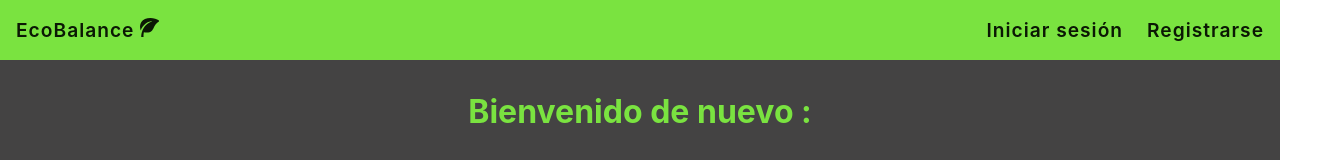
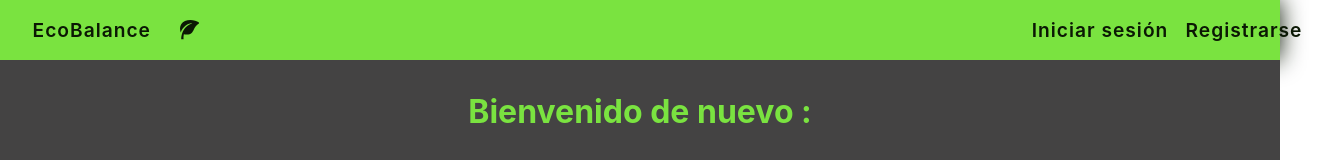
Before and after one commit to Alejandro-Bernal-M/ecobalance, a Next.js app: page /dashboard/profile in a window 1280 px wide. Shown: the top 160 px of the page, 1344 px wide, since content can reach past the window. Built offline with nearby package versions, Linux system fonts and the light colour scheme; no server answers.

Commit message:
Update styles

```diff
--- a/src/app/dashboard/profile/profile.module.css
+++ b/src/app/dashboard/profile/profile.module.css
@@ -40,3 +40,9 @@
 .icons {
   padding-left: 5px;
 }
+
+@media (width < 768px) {
+  .register_holder {
+    width: 100%;
+  }
+}
--- a/src/components/navbar.module.css
+++ b/src/components/navbar.module.css
@@ -1,5 +1,6 @@
 .nav{
   display: flex;
+  flex-wrap: wrap;
   width: 100%;
   height: auto;
   justify-content: space-between;
@@ -11,12 +12,18 @@
   font-weight: 600;
   letter-spacing: 1px;
   font-size: var(--font-size-2);
+  gap: var(--space-2);
 }
 
 .nav a {
   text-decoration: none;
   color: var(--color-2);
   width: 200px;
+  display: flex;
+  justify-content: space-evenly;
+  align-items: center;
+  flex-wrap: wrap;
+  gap: var(--space-0);
 }
 
 .ul {
@@ -26,10 +33,13 @@
   color: var(--color-2);
   align-items: center;
   justify-content: center;
+  width: auto;
+  max-width: 350px;
 }
 
 .list_item {
   list-style: none;
+  width: 120px;
 }
 
 .list_item a {
@@ -45,3 +55,21 @@
   cursor: pointer;
   font-size: var(--font-size-1);
 }
+
+.btn:hover {
+  background-color: var(--color-3);
+}
+
+@media (width < 768px) {
+  .nav {
+    flex-direction: column;
+    justify-content: center;
+    align-items: center;
+    gap: var(--space-1);
+  }
+
+  .nav a {
+    width: 100%;
+    justify-content: center;
+  }
+}
```
